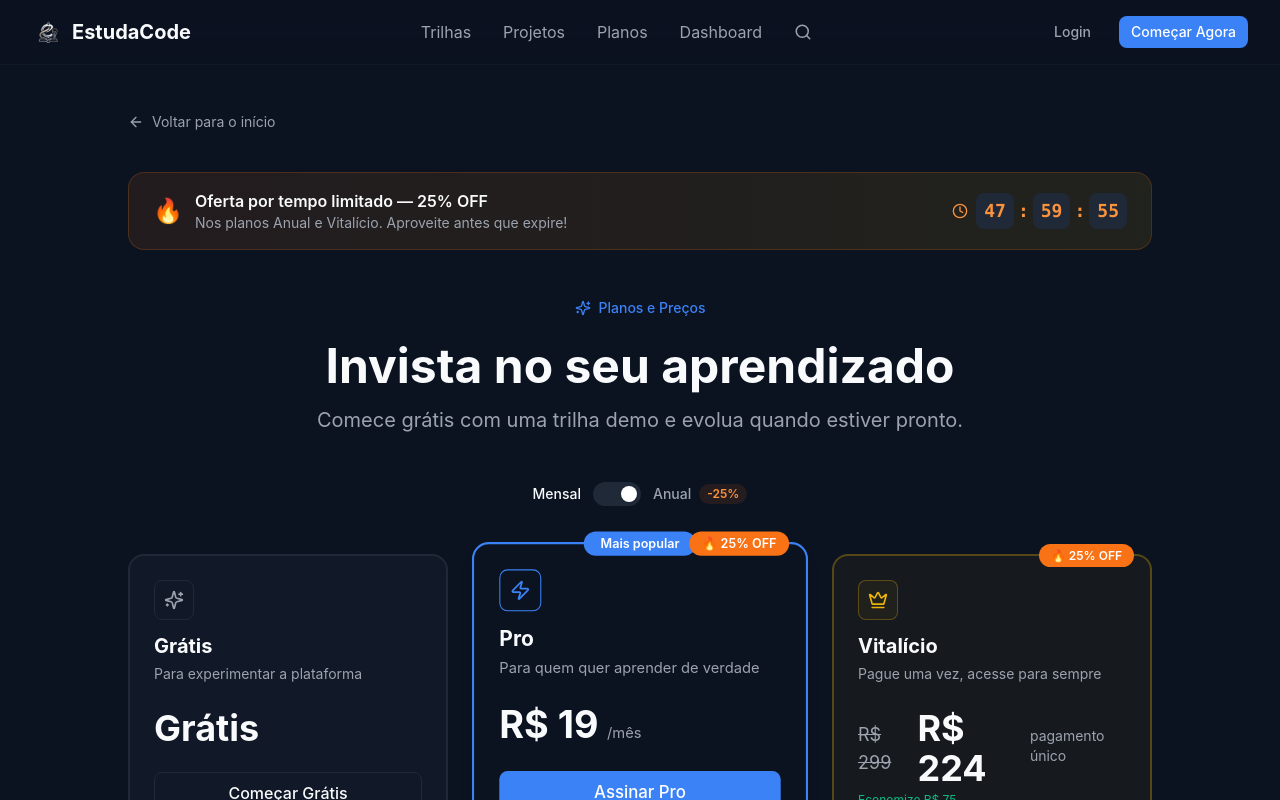
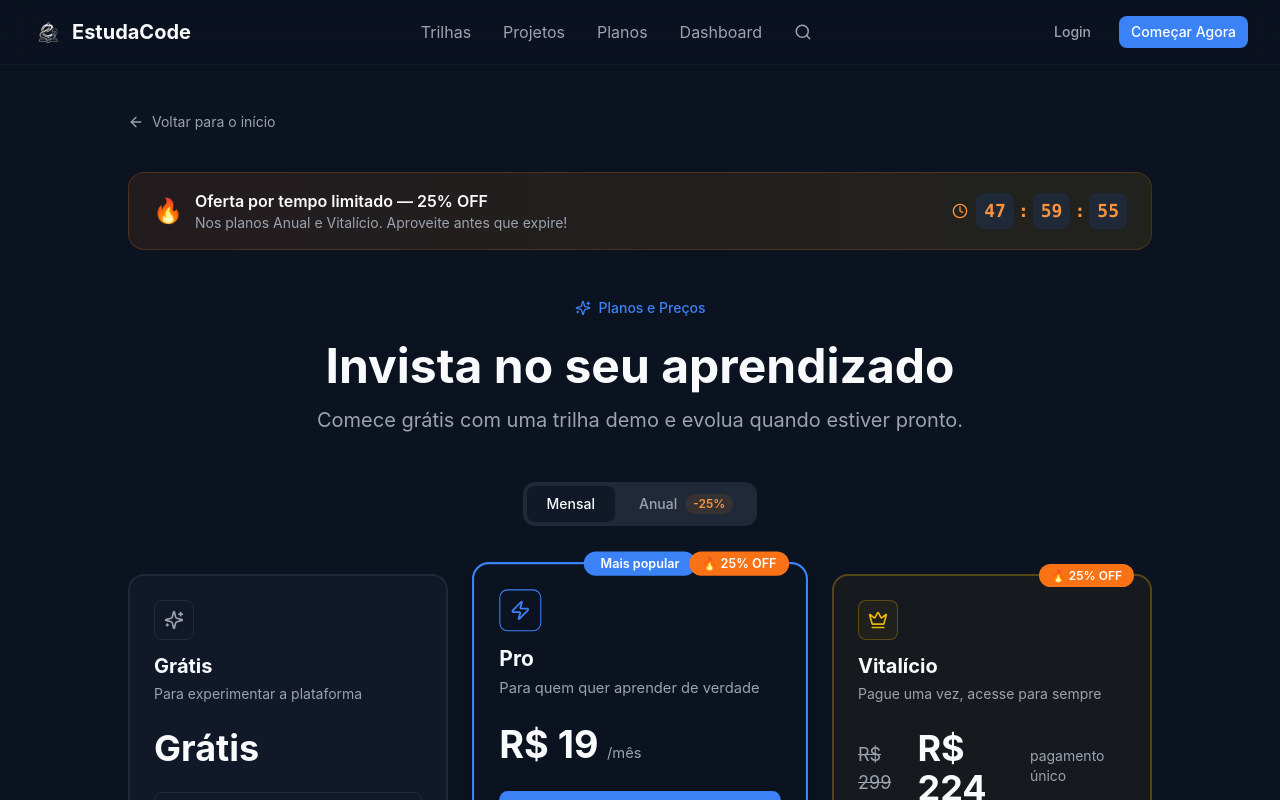
Before and after one commit to totalo-dev/estudacode, a Next.js app: page /planos in a window 1280 px wide. Shown: the top 800 px of the page. Built offline with nearby package versions, Linux system fonts and the light colour scheme.

Commit message:
fix: replace broken toggle with tab selector on Planos page
- Remove CSS toggle (translate-x overflow issues) in favor of a pill-style tab selector
- Mensal/Anual now use the same pattern as Configuracoes tabs — no positioning bugs

```diff
--- a/app/planos/page.tsx
+++ b/app/planos/page.tsx
@@ -259,31 +259,32 @@ export default function PlanosPage() {
           </div>
 
           {/* Toggle mensal/anual */}
-          <div className="flex items-center justify-center gap-3 mb-12 flex-wrap">
-            <span className={`text-sm font-medium ${ciclo === "mensal" ? "text-text" : "text-secondary"}`}>
+          <div className="flex items-center justify-center mb-12">
+            <div className="inline-flex items-center bg-card rounded-xl p-1 gap-1">
+              <button
+                onClick={() => setCiclo("mensal")}
+                className={`px-5 py-2 rounded-lg text-sm font-medium transition-all duration-200 ${
+                  ciclo === "mensal"
+                    ? "bg-surface text-text shadow-sm"
+                    : "text-secondary hover:text-text"
+                }`}
+              >
                 Mensal
-            </span>
+              </button>
               <button
-              onClick={() => setCiclo(ciclo === "mensal" ? "anual" : "mensal")}
-              className={`relative w-12 h-6 rounded-full transition-colors flex-shrink-0 ${
-                ciclo === "anual" ? "bg-primary" : "bg-card"
+                onClick={() => setCiclo("anual")}
+                className={`px-5 py-2 rounded-lg text-sm font-medium transition-all duration-200 flex items-center gap-2 ${
+                  ciclo === "anual"
+                    ? "bg-surface text-text shadow-sm"
+                    : "text-secondary hover:text-text"
                 }`}
-              aria-label="Alternar ciclo de cobrança"
-              aria-checked={ciclo === "anual"}
-              role="switch"
               >
-              <span
-                className={`absolute top-1 w-4 h-4 bg-white rounded-full shadow transition-transform ${
-                  ciclo === "anual" ? "translate-x-7" : "translate-x-1"
-                }`}
-              />
-            </button>
-            <span className={`text-sm font-medium flex items-center gap-2 ${ciclo === "anual" ? "text-text" : "text-secondary"}`}>
                 Anual
-              <span className="text-xs bg-orange-500/10 text-orange-400 px-2 py-0.5 rounded-full font-semibold whitespace-nowrap">
+                <span className="text-xs bg-orange-500/10 text-orange-400 px-2 py-0.5 rounded-full font-semibold">
                   -25%
                 </span>
-            </span>
+              </button>
+            </div>
           </div>
 
           {/* Cards de planos */}
```
Lines whose indentation alone changed are shown as unchanged.
